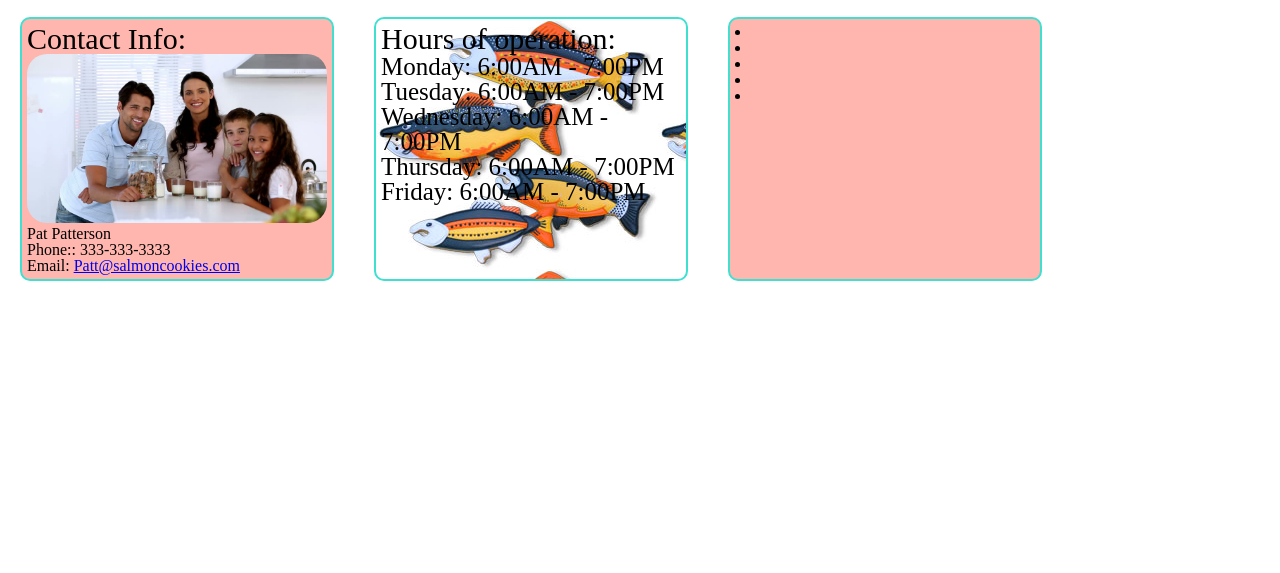
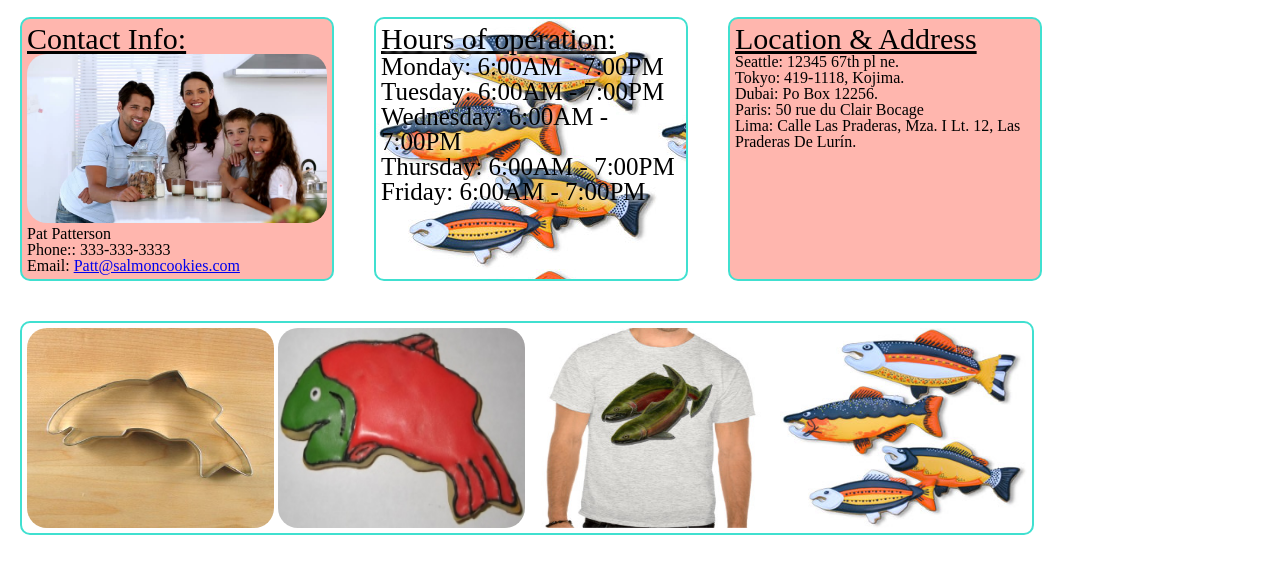
Before and after one commit to kyllo34/cookie-stand, a plain HTML site: page index.html in a window 1280 px wide. Shown: the part 87-660 px from the top of the page. Drawn offline with Linux system fonts and the light colour scheme.

Commit message:
added more divs and images

```diff
--- a/css/style.css
+++ b/css/style.css
@@ -28,6 +28,7 @@ label, input {
 }
 h2 {
   font-size: 30px;
+  text-decoration: underline;
 }
 div {
   padding: 5px;
@@ -49,7 +50,17 @@ div {
 #div2 {
   background-image: url("/img/fish.jpg");
   font-size: 25px;
+  text-shadow: 2px 2px 4px white;
+  font-style: bold;
 }
-#ul1 {
+.images {
+  width: 1000px;
+  height: 200px;
+  background-color: white;
+}
+.images > img {
+  height: 200px;
+  width: 247px;
+  opacity: 1;
 
 }
--- a/index.html
+++ b/index.html
@@ -8,7 +8,7 @@
   <link rel="stylesheet" href="css/style.css">
   <title>Salmon Cookies</title>
 </head>
-<header><img src="img/chinook.jpg" alt="Salmon">Salmon Cookies<img src="img/salmon.png" alt=""></header>
+<header><img src="img/chinook.jpg" alt="Salmon">Salmon Cookies<img src="img/salmon.png" alt="" class="rightimg"></header>
 <body>
   <main>
     <div class="div1">
@@ -30,12 +30,21 @@
         <li>Friday:    6:00AM - 7:00PM</li>
       </ul>
     </div>
-    <div>
-      <li></li>
-      <li></li>
-      <li></li>
-      <li></li>
-      <li></li>
+    <div class="div3">
+      <h2>Location & Address</h2>
+      <ul>
+        <li>Seattle: 12345 67th pl ne.</li>
+        <li>Tokyo: 419-1118, Kojima.</li>
+        <li>Dubai: Po Box 12256.</li>
+        <li>Paris: 50 rue du Clair Bocage</li>
+        <li>Lima: Calle Las Praderas, Mza. I Lt. 12, Las Praderas De Lurín.</li>
+      </ul>
+    </div>
+    <div class="images">
+      <img src="img/cutter.jpeg" alt="cutter">
+      <img src="img/frosted-cookie.jpg" alt="frosted-cookie">
+      <img src="img/shirt.jpg" alt="shirt">
+      <img src="/img/fish.jpg" alt="fish">
     </div>
   </main>
 </body>
```
